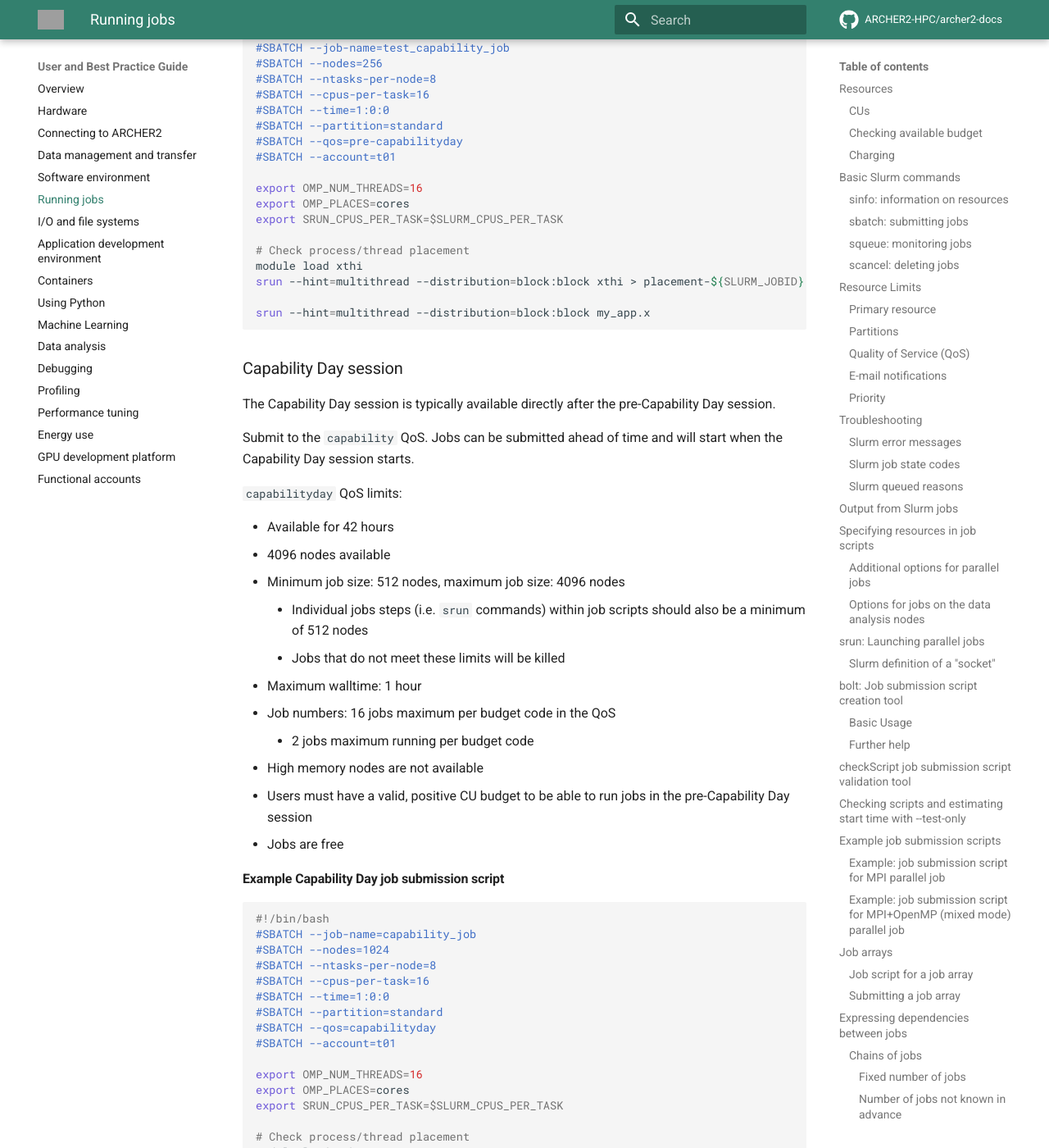
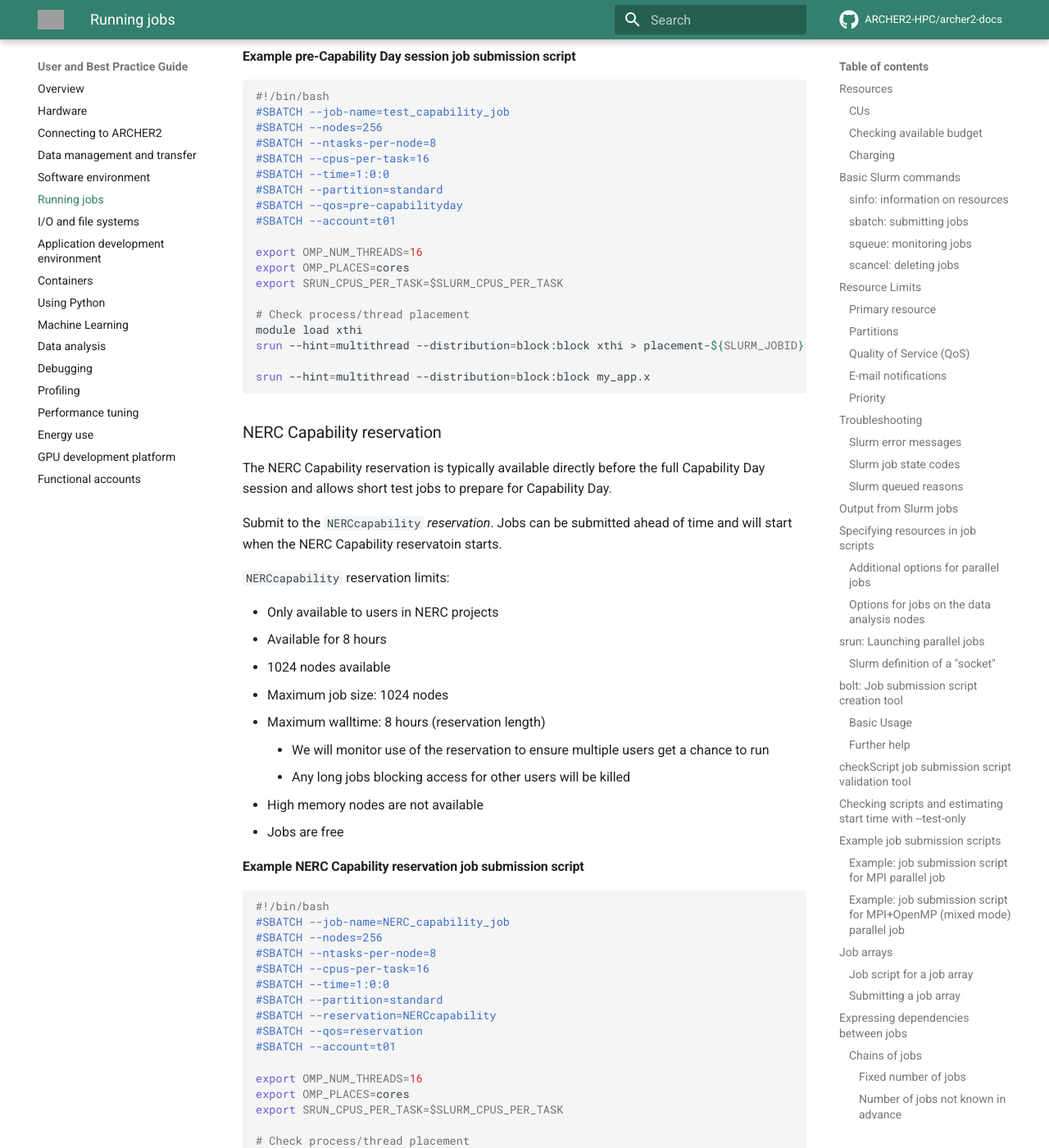
Before and after one commit to ARCHER2-HPC/archer2-docs, an MkDocs documentation site: the page built from docs/user-guide/scheduler.md, in a window 1280 px wide and 1400 px high, scrolled down 51315 px. Shown: the whole window at 82% size. Built offline with MkDocs 1.6.1 and Material for MkDocs 9.7.7, drawn with Linux system fonts in a browser that asks for light colours; comment, search, counter and statistics services are not loaded; some of the changed text lies outside the part shown; grey boxes are pictures that could not be loaded.

Commit message:
Adds NERC reservation for capability days

````diff
--- a/docs/user-guide/scheduler.md
+++ b/docs/user-guide/scheduler.md
@@ -2289,9 +2289,8 @@
     The next Capability Days session will be from Tue 24 Sep 2024 to Thu 26 Sep 2024.
 
     - `pre-capabilityday` QoS: 0800-2000, Tue 24 Sep 2024
+    - `NERCcapability` reservation: 0800-1600, Tue 24 Sep 2024
     - `capabilityday` QoS: 2000 Tue 24 Sep - 1400 Thu 26 Sep 2024
-
-<!--    - `NERCcapability` reservation: 0800-1600, Tue 24 Sep 2024 -->
 
 ARCHER2 Capability Days are a mechanism to allow users to run large scale (512 node or more) tests
 on the system free of charge. The motivations behind Capability Days are:
@@ -2306,7 +2305,7 @@
 Capability Days are made up of different parts:
 
 - pre-Capability Day session (`pre-capabilityday` QoS) to allow users to test scaling and job setup ahead of full Capability Day
-<!-- - NERC Capability reservation (`NERCcapability` reservation) to allow NERC users to test at large scale -->
+- NERC Capability reservation (`NERCcapability` reservation) to allow NERC users to test at large scale
 - Capability Day session (`capabilityday` QoS)
 
 !!! tip
@@ -2358,8 +2357,6 @@
 srun --hint=multithread --distribution=block:block my_app.x
 ```
 
-<!--
-
 ### NERC Capability reservation
 
 The NERC Capability reservation is typically available directly before the full Capability Day session and allows
@@ -2380,7 +2377,6 @@
 - High memory nodes are not available
 - Jobs are free
 
-<!--
 #### Example NERC Capability reservation job submission script
 
 ```slurm
@@ -2405,7 +2401,6 @@
 
 srun --hint=multithread --distribution=block:block my_app.x
 ```
--->
 
 ### Capability Day session
 
````
